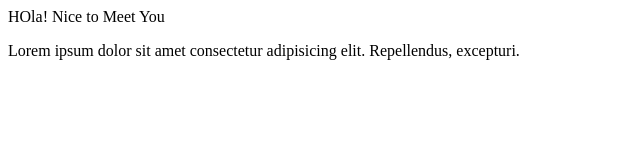
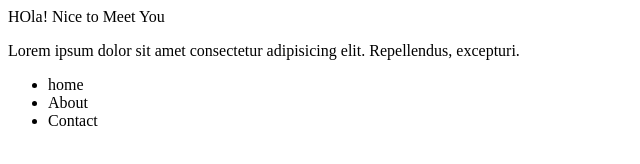
Before and after one commit to PAVAN-538/learn-git, a plain HTML site: page index.html in a window 1280 px wide. Shown: the whole page, without its empty margins (0-640 px from the left). Drawn offline with Linux system fonts and the light colour scheme.

Commit message:
Updated lists in it

```diff
--- a/index.html
+++ b/index.html
@@ -9,5 +9,9 @@
     HOla! Nice to Meet You
 
     <p>Lorem ipsum dolor sit amet consectetur adipisicing elit. Repellendus, excepturi.</p>
+    <ul><li>home</li>
+    <li>About</li>
+    <li>Contact</li></ul>
+
 </body>
 </html>
```
